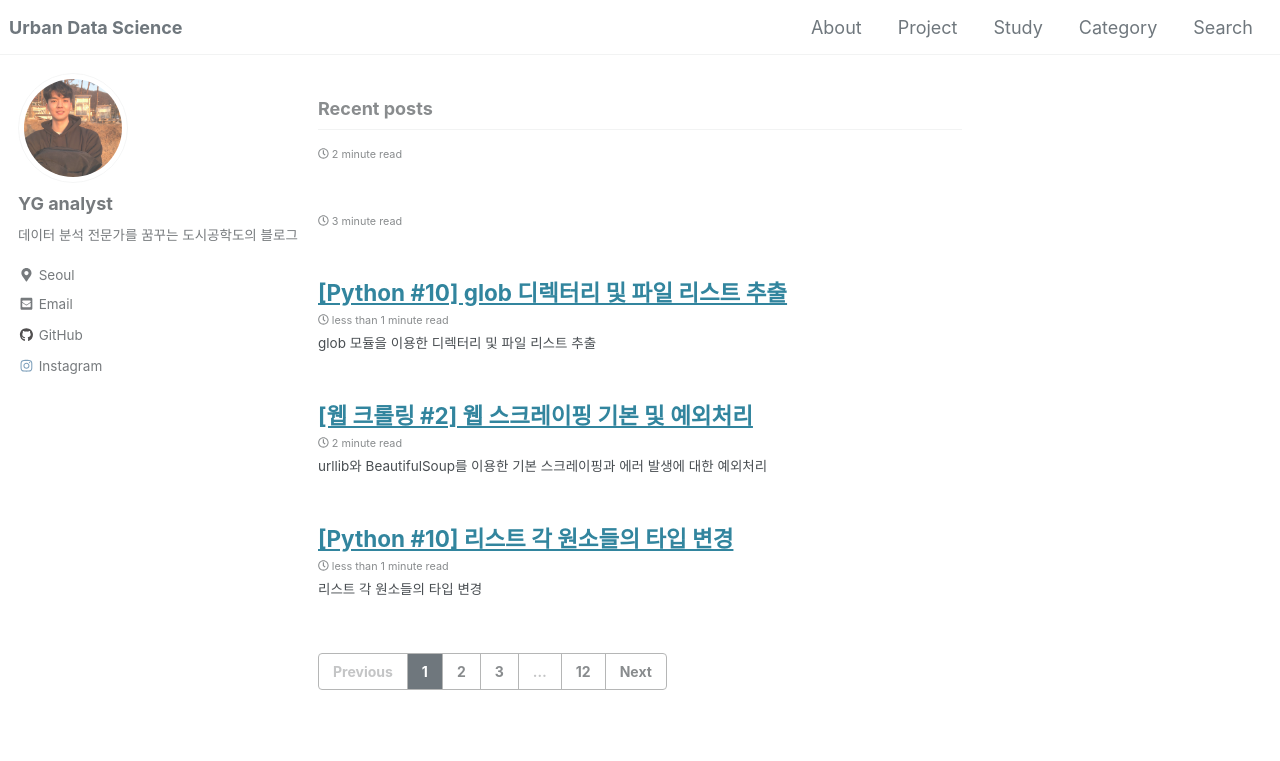
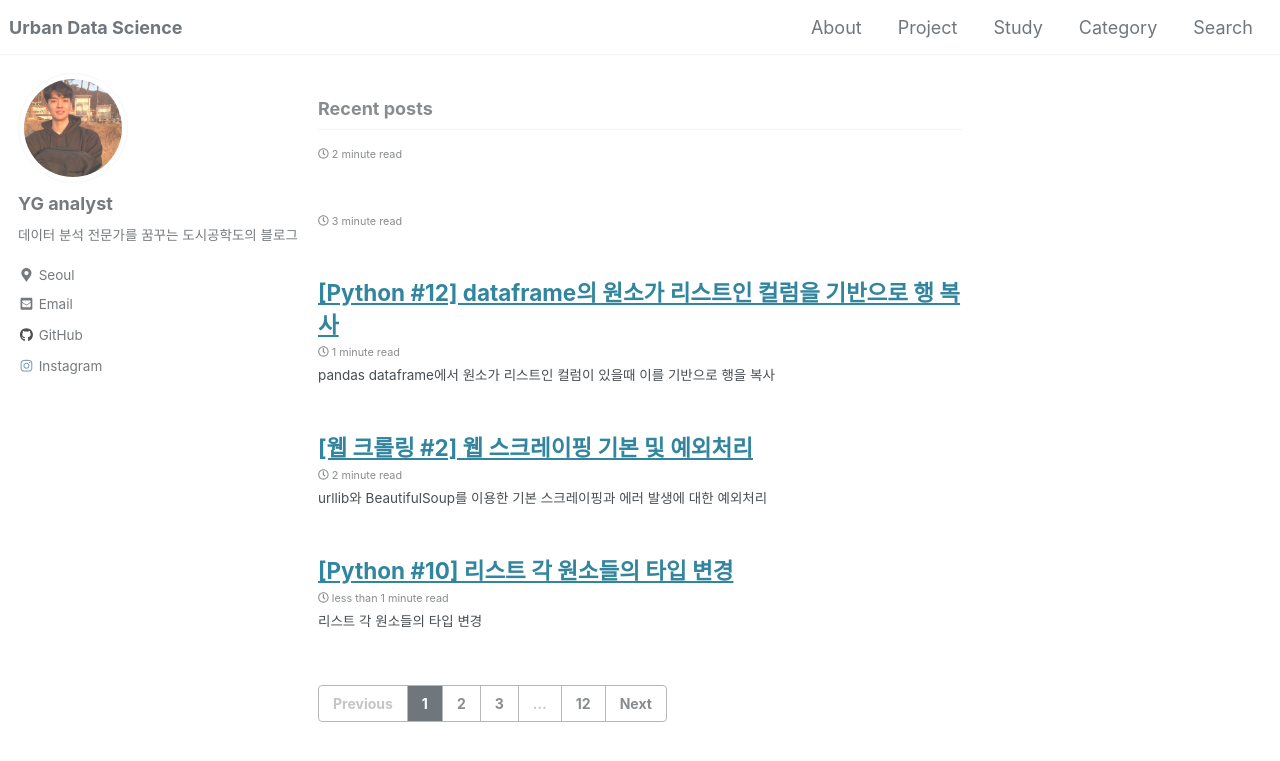
Before and after one commit to yganalyst/yganalyst.github.io, a Jekyll site: the page built from index.html, in a window 1280 px wide and 900 px high. Shown: the top 761 px of the window. Built offline with Jekyll 4.4.1, drawn with Linux system fonts in a browser that asks for light colours; cached includes are drawn as plain includes; nearby versions of some CDN libraries; the list of posts is cut into pages by our own code.

Commit message:
python memo #12

````diff
--- a/_posts/2019-10-24-memo_12.md
+++ b/_posts/2019-10-24-memo_12.md
@@ -1,6 +1,6 @@
 ---
-title:  "[Python #10] glob 디렉터리 및 파일 리스트 추출"
-excerpt: "glob 모듈을 이용한 디렉터리 및 파일 리스트 추출"
+title:  "[Python #12] dataframe의 원소가 리스트인 컬럼을 기반으로 행 복사"
+excerpt: "pandas dataframe에서 원소가 리스트인 컬럼이 있을때 이를 기반으로 행을 복사"
 toc: true
 toc_sticky: true
 header:
@@ -15,54 +15,403 @@ tags:
   - 기초
   - 데이터 분석
   - 파이썬 독학
-  - glob
-  - 디렉토리
-  - 파일
-  - 리스트
-  - list
+  - pandas
+  - 판다스
+  - pd.Series
+  - stack
+  - join
 
-last_modified_at: 2019-10-22T19:00-19:30
+last_modified_at: 2019-10-24T19:00-19:30
 ---
 
+아래 다음과 같은 작업이 필요하다고 가정하자.
+
+![png](/assets/images/memo/#12.png){: .align-center}{: width="100%" height="100%"}
+
+
+결론부터 얘기하자면 다음과 같이 하면 된다.
+
+
+
 ```python
-from glob import glob
+import pandas as pd
+df = pd.DataFrame({'col1': ['x1','x2','x3'],
+                   'col2': [['A1','B1','C1'],['A2','B2','C2'],['A3','B3','C3']]})
+df
 ```
 
-모든 해당 디렉토리 내의 모든 마크다운(.md)파일 리스트 추출
+
+
+
+<div>
+<style scoped>
+    .dataframe tbody tr th:only-of-type {
+        vertical-align: middle;
+    }
+
+    .dataframe tbody tr th {
+        vertical-align: top;
+    }
+
+    .dataframe thead th {
+        text-align: right;
+    }
+</style>
+<table border="1" class="dataframe">
+  <thead>
+    <tr style="text-align: right;">
+      <th></th>
+      <th>col1</th>
+      <th>col2</th>
+    </tr>
+  </thead>
+  <tbody>
+    <tr>
+      <th>0</th>
+      <td>x1</td>
+      <td>[A1, B1, C1]</td>
+    </tr>
+    <tr>
+      <th>1</th>
+      <td>x2</td>
+      <td>[A2, B2, C2]</td>
+    </tr>
+    <tr>
+      <th>2</th>
+      <td>x3</td>
+      <td>[A3, B3, C3]</td>
+    </tr>
+  </tbody>
+</table>
+</div>
+
+
+
 
 ```python
-my_path = 'D:/yganalyst.github.io/_posts/'
-glob(my_path + '*.md')
+df2 = df.join(df['col2'].apply(lambda x: pd.Series(x)).stack().reset_index(1,name='col2_new').drop('level_1', axis=1))
+df2
 ```
 
-```
-['D:/yganalyst.github.io/_posts\\2019-06-24-toc-practice.md',
- 'D:/yganalyst.github.io/_posts\\2019-06-25-first-post.md',
- 'D:/yganalyst.github.io/_posts\\2019-06-26-project1.md',
- 'D:/yganalyst.github.io/_posts\\2019-06-27-Py_study1.md',
- 'D:/yganalyst.github.io/_posts\\2019-06-27-Rstudy1.md',
- 'D:/yganalyst.github.io/_posts\\2019-07-01-Py_study2.md',
- 'D:/yganalyst.github.io/_posts\\2019-07-01-Py_study3.md',
- 'D:/yganalyst.github.io/_posts\\2019-07-03-Py_study4.md',
- 'D:/yganalyst.github.io/_posts\\2019-07-03-Py_study5.md',
- 'D:/yganalyst.github.io/_posts\\2019-07-03-
-...
+
+
+
+<div>
+<style scoped>
+    .dataframe tbody tr th:only-of-type {
+        vertical-align: middle;
+    }
+
+    .dataframe tbody tr th {
+        vertical-align: top;
+    }
+
+    .dataframe thead th {
+        text-align: right;
+    }
+</style>
+<table border="1" class="dataframe">
+  <thead>
+    <tr style="text-align: right;">
+      <th></th>
+      <th>col1</th>
+      <th>col2</th>
+      <th>col2_new</th>
+    </tr>
+  </thead>
+  <tbody>
+    <tr>
+      <th>0</th>
+      <td>x1</td>
+      <td>[A1, B1, C1]</td>
+      <td>A1</td>
+    </tr>
+    <tr>
+      <th>0</th>
+      <td>x1</td>
+      <td>[A1, B1, C1]</td>
+      <td>B1</td>
+    </tr>
+    <tr>
+      <th>0</th>
+      <td>x1</td>
+      <td>[A1, B1, C1]</td>
+      <td>C1</td>
+    </tr>
+    <tr>
+      <th>1</th>
+      <td>x2</td>
+      <td>[A2, B2, C2]</td>
+      <td>A2</td>
+    </tr>
+    <tr>
+      <th>1</th>
+      <td>x2</td>
+      <td>[A2, B2, C2]</td>
+      <td>B2</td>
+    </tr>
+    <tr>
+      <th>1</th>
+      <td>x2</td>
+      <td>[A2, B2, C2]</td>
+      <td>C2</td>
+    </tr>
+    <tr>
+      <th>2</th>
+      <td>x3</td>
+      <td>[A3, B3, C3]</td>
+      <td>A3</td>
+    </tr>
+    <tr>
+      <th>2</th>
+      <td>x3</td>
+      <td>[A3, B3, C3]</td>
+      <td>B3</td>
+    </tr>
+    <tr>
+      <th>2</th>
+      <td>x3</td>
+      <td>[A3, B3, C3]</td>
+      <td>C3</td>
+    </tr>
+  </tbody>
+</table>
+</div>
+
+
+위 작업의 순서는 다음과 같다.
+
+
+> 1. `.apply(lambda x : pd.Series(x))` : 각 원소(리스트)를 판다스 Series로 변형
+
+
+```python
+df['col2'].apply(pd.Series)
 ```
 
-2019-07로 시작하는 마크다운(.md)파일 리스트 추출
+<div>
+<style scoped>
+    .dataframe tbody tr th:only-of-type {
+        vertical-align: middle;
+    }
+
+    .dataframe tbody tr th {
+        vertical-align: top;
+    }
+
+    .dataframe thead th {
+        text-align: right;
+    }
+</style>
+<table border="1" class="dataframe">
+  <thead>
+    <tr style="text-align: right;">
+      <th></th>
+      <th>0</th>
+      <th>1</th>
+      <th>2</th>
+    </tr>
+  </thead>
+  <tbody>
+    <tr>
+      <th>0</th>
+      <td>A1</td>
+      <td>B1</td>
+      <td>C1</td>
+    </tr>
+    <tr>
+      <th>1</th>
+      <td>A2</td>
+      <td>B2</td>
+      <td>C2</td>
+    </tr>
+    <tr>
+      <th>2</th>
+      <td>A3</td>
+      <td>B3</td>
+      <td>C3</td>
+    </tr>
+  </tbody>
+</table>
+</div>
+
+
+> 2. `.stack()` : 각 행을 하나의 열로 쌓음
 
 ```python
-glob(my_path + '2019-07-*.md')
+df['col2'].apply(pd.Series).stack()
 ```
 
+    0  0    A1
+       1    B1
+       2    C1
+    1  0    A2
+       1    B2
+       2    C2
+    2  0    A3
+       1    B3
+       2    C3
+    dtype: object
+
+
+> 3. `.reset_index().drop()` : stack으로 멀티인덱스가 된 것을 reset하여 상위 인덱스만 남기고 drop
+
+```python
+df['col2'].apply(pd.Series).stack().reset_index(1, name='col2_new').drop('level_1', axis=1)
 ```
-['D:/yganalyst.github.io/_posts\\2019-07-01-Py_study2.md',
- 'D:/yganalyst.github.io/_posts\\2019-07-01-Py_study3.md',
- 'D:/yganalyst.github.io/_posts\\2019-07-03-Py_study4.md',
- 'D:/yganalyst.github.io/_posts\\2019-07-03-Py_study5.md',
- 'D:/yganalyst.github.io/_posts\\2019-07-03-Py_study6.md',
- 'D:/yganalyst.github.io/_posts\\2019-07-04-Py_study7.md',
- 'D:/yganalyst.github.io/_posts\\2019-07-05-Py_study8.md',
- 'D:/yganalyst.github.io/_posts\\2019-07-05-Py_study9.md',
-...
+
+
+<div>
+<style scoped>
+    .dataframe tbody tr th:only-of-type {
+        vertical-align: middle;
+    }
+
+    .dataframe tbody tr th {
+        vertical-align: top;
+    }
+
+    .dataframe thead th {
+        text-align: right;
+    }
+</style>
+<table border="1" class="dataframe">
+  <thead>
+    <tr style="text-align: right;">
+      <th></th>
+      <th>col2_new</th>
+    </tr>
+  </thead>
+  <tbody>
+    <tr>
+      <th>0</th>
+      <td>A1</td>
+    </tr>
+    <tr>
+      <th>0</th>
+      <td>B1</td>
+    </tr>
+    <tr>
+      <th>0</th>
+      <td>C1</td>
+    </tr>
+    <tr>
+      <th>1</th>
+      <td>A2</td>
+    </tr>
+    <tr>
+      <th>1</th>
+      <td>B2</td>
+    </tr>
+    <tr>
+      <th>1</th>
+      <td>C2</td>
+    </tr>
+    <tr>
+      <th>2</th>
+      <td>A3</td>
+    </tr>
+    <tr>
+      <th>2</th>
+      <td>B3</td>
+    </tr>
+    <tr>
+      <th>2</th>
+      <td>C3</td>
+    </tr>
+  </tbody>
+</table>
+</div>
+
+
+> 3. `.join()` : 기존 데이터프레임과 join (index를 기준으로 join됨)
+
+[**join참고**](https://yganalyst.github.io/study/Pd_12/#3-%EB%8D%B0%EC%9D%B4%ED%84%B0%ED%94%84%EB%A0%88%EC%9E%84-%EA%B2%B0%ED%95%A9--join)
+
+```python
+df.join(df['col2'].apply(pd.Series).stack().reset_index(1, name='col2_new').drop('level_1', axis=1))
 ```
+
+
+
+<div>
+<style scoped>
+    .dataframe tbody tr th:only-of-type {
+        vertical-align: middle;
+    }
+
+    .dataframe tbody tr th {
+        vertical-align: top;
+    }
+
+    .dataframe thead th {
+        text-align: right;
+    }
+</style>
+<table border="1" class="dataframe">
+  <thead>
+    <tr style="text-align: right;">
+      <th></th>
+      <th>col1</th>
+      <th>col2</th>
+      <th>col2_new</th>
+    </tr>
+  </thead>
+  <tbody>
+    <tr>
+      <th>0</th>
+      <td>x1</td>
+      <td>[A1, B1, C1]</td>
+      <td>A1</td>
+    </tr>
+    <tr>
+      <th>0</th>
+      <td>x1</td>
+      <td>[A1, B1, C1]</td>
+      <td>B1</td>
+    </tr>
+    <tr>
+      <th>0</th>
+      <td>x1</td>
+      <td>[A1, B1, C1]</td>
+      <td>C1</td>
+    </tr>
+    <tr>
+      <th>1</th>
+      <td>x2</td>
+      <td>[A2, B2, C2]</td>
+      <td>A2</td>
+    </tr>
+    <tr>
+      <th>1</th>
+      <td>x2</td>
+      <td>[A2, B2, C2]</td>
+      <td>B2</td>
+    </tr>
+    <tr>
+      <th>1</th>
+      <td>x2</td>
+      <td>[A2, B2, C2]</td>
+      <td>C2</td>
+    </tr>
+    <tr>
+      <th>2</th>
+      <td>x3</td>
+      <td>[A3, B3, C3]</td>
+      <td>A3</td>
+    </tr>
+    <tr>
+      <th>2</th>
+      <td>x3</td>
+      <td>[A3, B3, C3]</td>
+      <td>B3</td>
+    </tr>
+    <tr>
+      <th>2</th>
+      <td>x3</td>
+      <td>[A3, B3, C3]</td>
+      <td>C3</td>
+    </tr>
+  </tbody>
+</table>
+</div>
````
